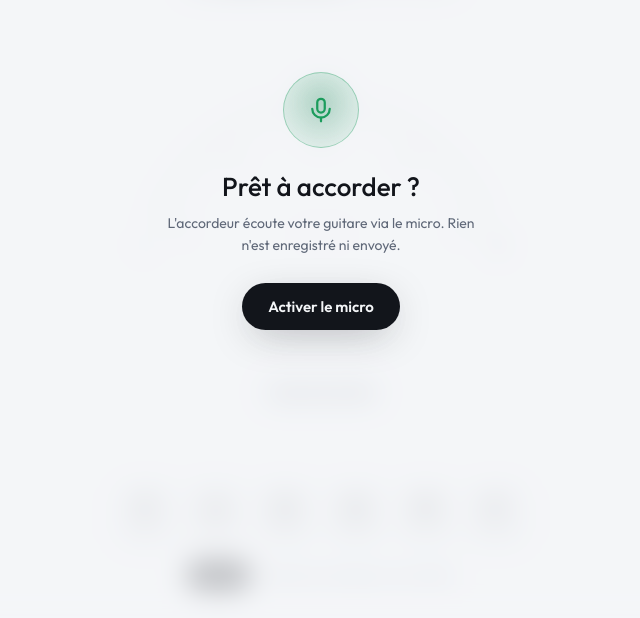
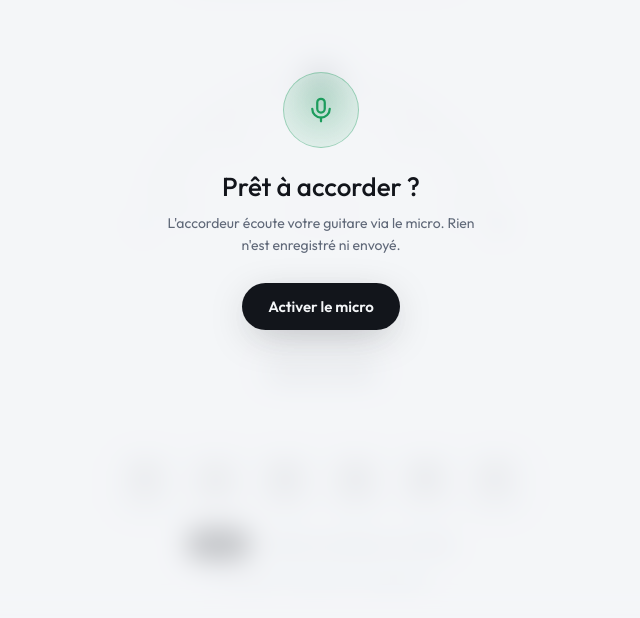
Before and after one commit to Ghermin/accordeur, a plain HTML site: page index.html in a window 1280 px wide. Shown: the part 182-800 px from the top of the page, without its empty margins (319-959 px from the left). Drawn offline with Linux system fonts and the light colour scheme.

Commit message:
Lien discret vers le playground en pied de page
Co-Authored-By: Claude Opus 5.5 <noreply@anthropic.com>

```diff
--- a/index.html
+++ b/index.html
@@ -413,6 +413,7 @@
       <button class="auto on" id="auto">Auto</button>
       <span id="modeText">Touchez une corde pour la verrouiller</span>
     </div>
+    <a class="pg-sig" href="https://ghermin.github.io/">un projet du bored dev playground</a>
   </footer>
 
   <div class="overlay" id="overlay">
--- a/playground.css
+++ b/playground.css
@@ -21,6 +21,10 @@
       <a class="pg-strip__all" href="https://ghermin.github.io/">tous les projets <span aria-hidden="true">→</span></a>
     </div>
   </nav>
+
+  Signature discrète en bas de l'appli elle-même (pied de page) :
+
+  <a class="pg-sig" href="https://ghermin.github.io/">un projet du bored dev playground</a>
 */
 
 :root {
@@ -360,6 +364,20 @@
 .pg-foot a { color: inherit; }
 .pg-foot a:hover { color: var(--pg-text); }
 
+/* Signature discrète en bas des applis : lien vers le playground */
+
+.pg-sig {
+  display: inline-block;
+  font: 500 11px/1.5 var(--pg-mono);
+  letter-spacing: -0.01em;
+  color: var(--pg-muted);
+  opacity: .7;
+  text-decoration: none;
+  transition: opacity .2s, color .2s;
+}
+.pg-sig:hover { opacity: 1; color: var(--pg-text); }
+.pg-sig:focus-visible { opacity: 1; outline: 2px solid var(--pg-accent); outline-offset: 3px; border-radius: 4px; }
+
 @media (prefers-reduced-motion: reduce) {
-  .pg-strip a, .pg-strip__all span, .pg-btn { transition: none; }
+  .pg-strip a, .pg-strip__all span, .pg-btn, .pg-sig { transition: none; }
 }
```
